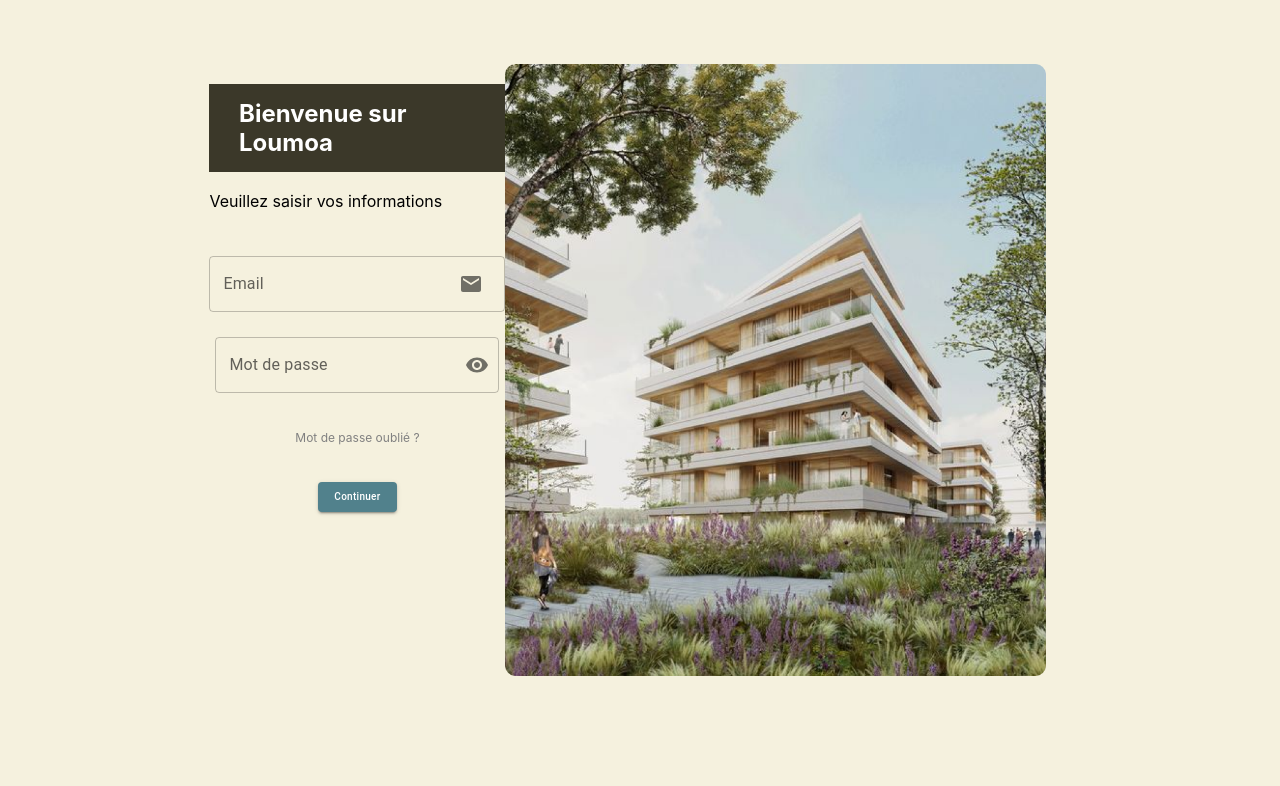
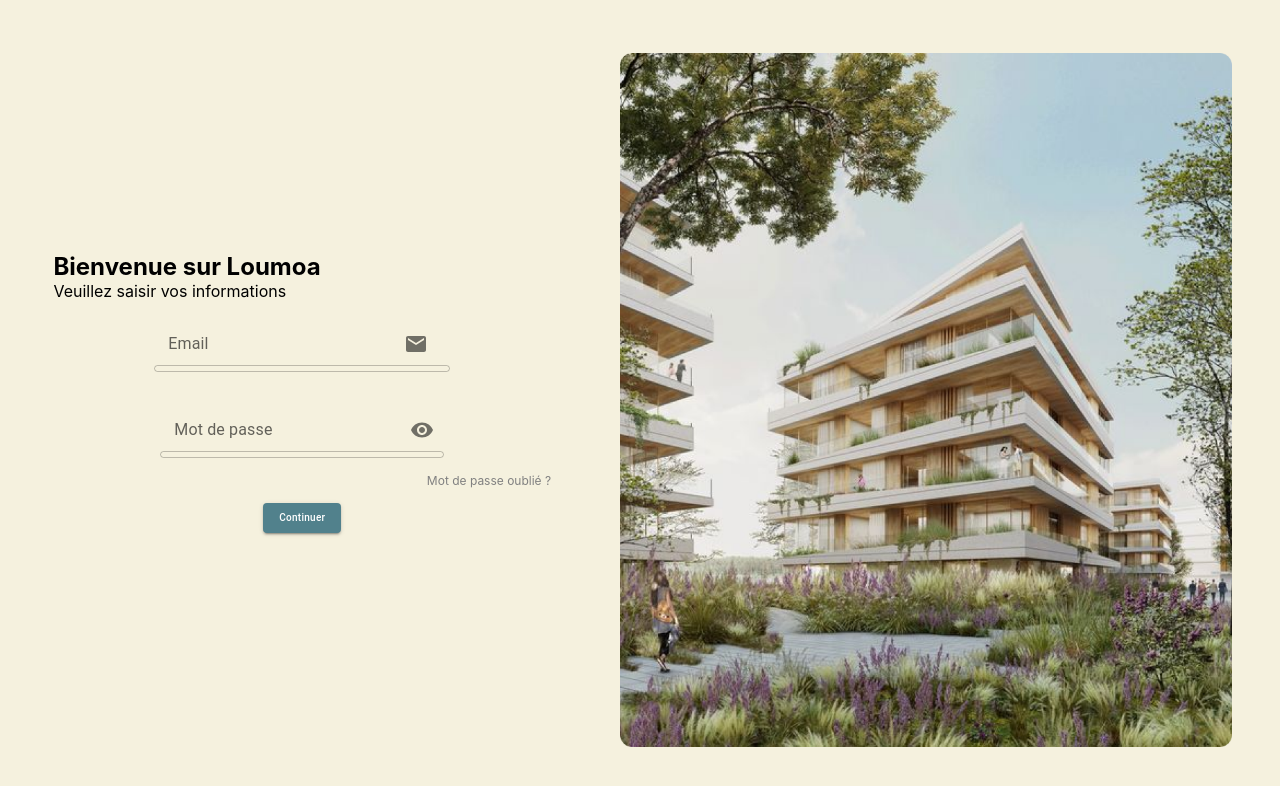
Before and after one commit to Loumoa/LouMoa_WebSite, a React (Create React App) app: page / in a window 1280 px wide. Shown: the top 786 px of the page. Built offline with nearby package versions, Linux system fonts and the light colour scheme.

Commit message:
Modification CSS du LoginPage

```diff
--- a/src/pages/LoginPage/LoginPage.css
+++ b/src/pages/LoginPage/LoginPage.css
@@ -1,11 +1,11 @@
 .login-content{
-    height: 80vh;
-    width: 96%;
-    margin: 5% 2% 0 2%;
+    padding: 2vh;
+    width: auto;
+    height: 96vh;
     overflow: hidden;
     display: flex;
     flex-direction: row;
-    justify-content: center;
+    align-items: center;
 }
 .pass-text{
     font-size: 12px;
@@ -14,24 +14,28 @@
 }
 
 .form-login {
-    width: 35%;
+    width: 70%;
+    height: 80%;
     display: flex;
     flex-direction: column;
-    margin: 10% 5% 0 0;
-    padding: 0 5% 0 0;
+    padding: 3%;
+    flex-grow: 2;
+    justify-content: center;
+}
+p, h2{
+    margin: 0;
+}
+.welcome-content {
+    display: flex;
+    align-items: center;
+    justify-content: center;
+    height: 95%;
+    width: 95%;
 }
 
-
-.welcome-content {
-    display: flex;
-}
-
-
-
 .image-login {
+    height: 95%;
     width: auto;
-    max-height: 100%;
-    margin: 0 5% 5% 0;
 }
 
 .form-inputs {
@@ -39,13 +43,17 @@
     flex-direction: column;
     align-items: center;
     justify-content: space-between;
+}
 
-    height: 40%;
-    margin-top: 15%;
+.form-inputs>*{
+    margin: 3%;
+}
+
+.form-inputs :nth-child(3){
+    margin: 0;
+    align-self :flex-end;
 }
 
 .form-title {
-    background-color: #3B3829;
-    color: white;
-    padding: 5% 5% 5% 10%;
+    display: block;
 }
--- a/src/pages/LoginPage/LoginPage.tsx
+++ b/src/pages/LoginPage/LoginPage.tsx
@@ -23,7 +23,7 @@ const LoginPage = () => {
             <div className="login-page">
                 <div className={"login-content"}>
 
-                    <div className={'form_login'}>
+                    <div className={'form-login'}>
                         <h2 className={"form-title"}>Bienvenue sur Loumoa</h2>
                         <p>Veuillez saisir vos informations</p>
                         <div className={"form-inputs"}>
```
